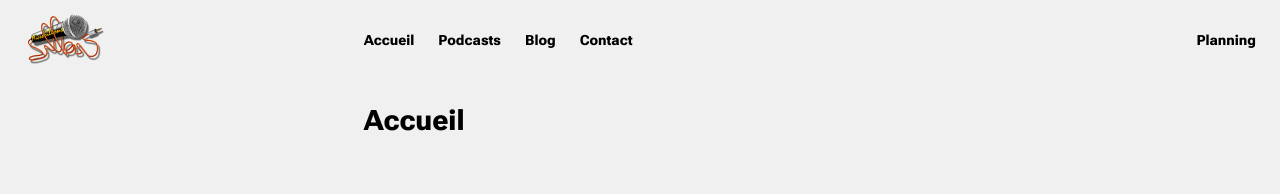
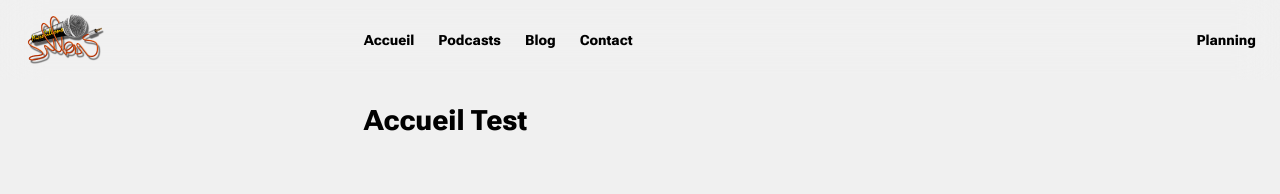
Before and after one commit to cgobbo8/microsillons-app, a Next.js app: page / in a window 1280 px wide. Shown: the top 194 px of the page. Built offline with nearby package versions, Linux system fonts and the light colour scheme.

Commit message:
Test deploy

```diff
--- a/pages/index.js
+++ b/pages/index.jsx
@@ -6,7 +6,7 @@ import styles from '../styles/Home.module.scss'
 const Home = () => {
   return (
     <div >
-      <h1>Accueil</h1>
+      <h1>Accueil Test</h1>
     </div>
   )
 }
```
